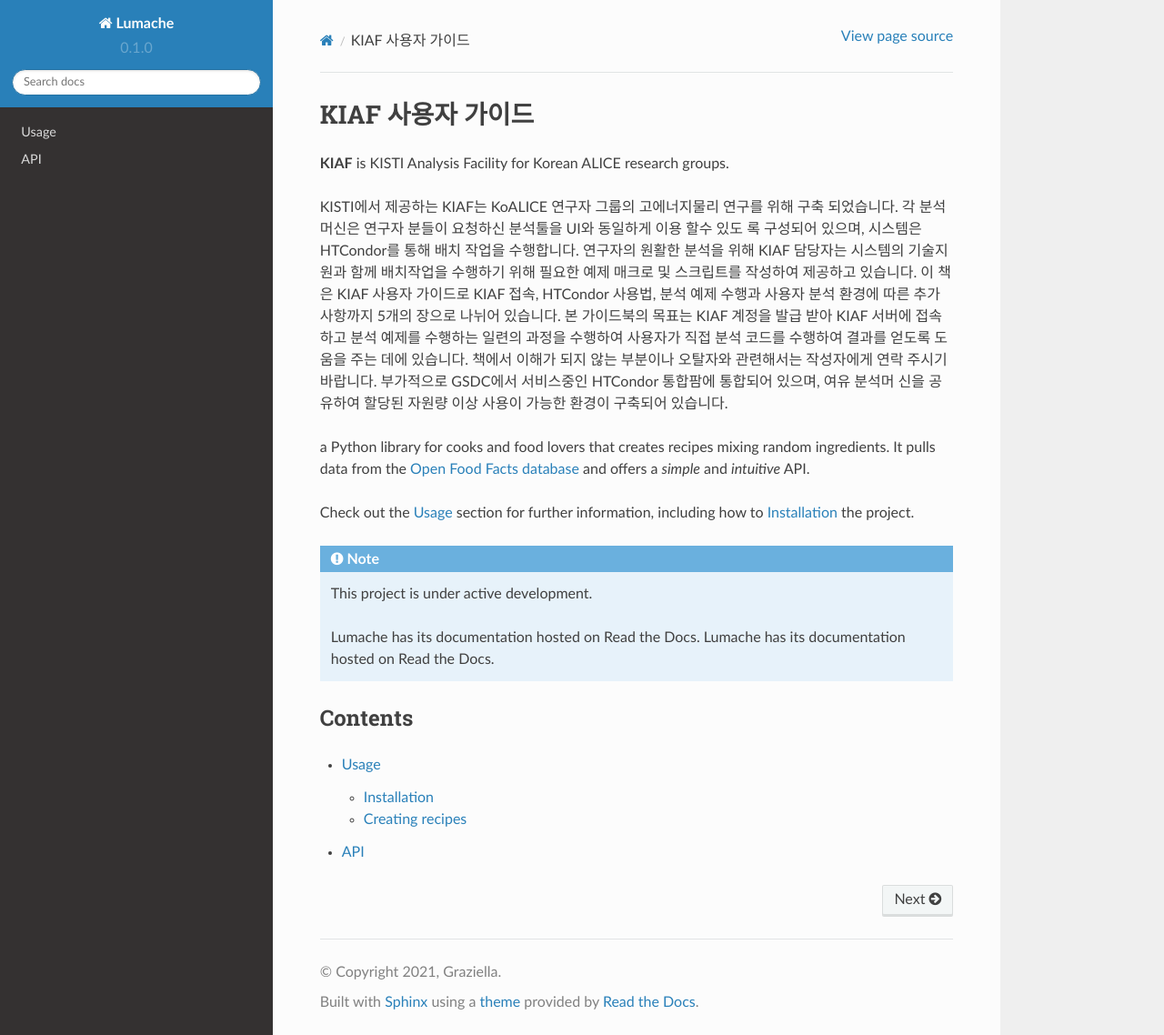
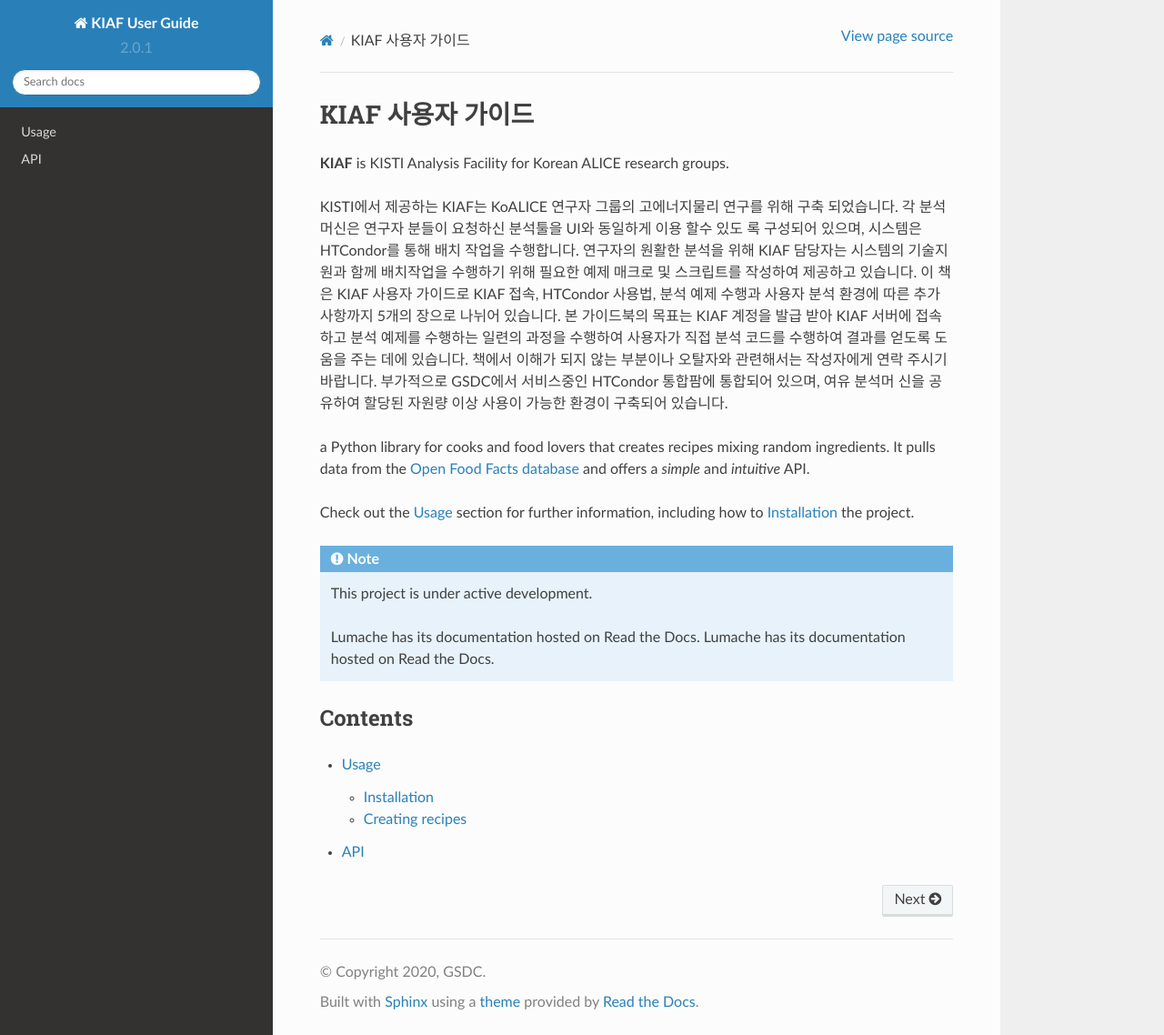
Before and after one commit to andiri/kiaf, a Sphinx documentation site: the page built from docs/source/index.rst, in a window 1280 px wide and 1138 px high. Shown: the whole window at 91% size. Built offline with Sphinx 7.4.7 and the Read the Docs theme 2.0.0, drawn with Linux system fonts in a browser that asks for light colours.

Commit message:
Update conf.py

```diff
--- a/docs/source/conf.py
+++ b/docs/source/conf.py
@@ -2,12 +2,12 @@
 
 # -- Project information
 
-project = 'Lumache'
-copyright = '2021, Graziella'
-author = 'Graziella'
+project = 'KIAF User Guide'
+copyright = '2020, GSDC'
+author = 'kong91'
 
-release = '0.1'
-version = '0.1.0'
+release = '2.0'
+version = '2.0.1'
 
 # -- General configuration
 
```
